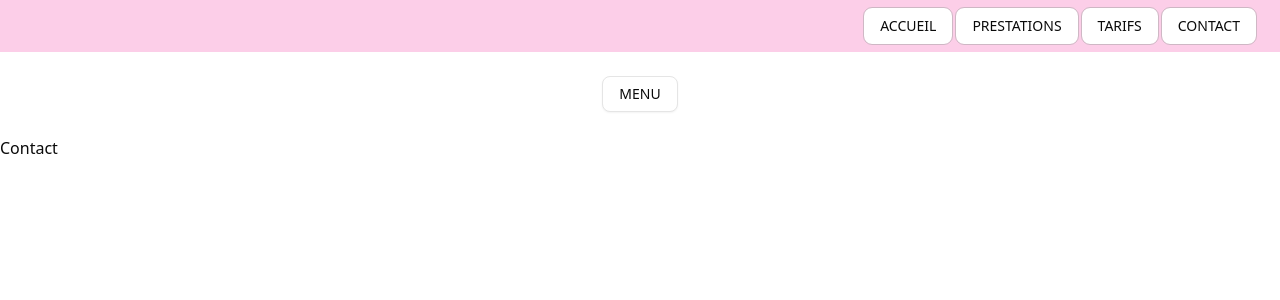
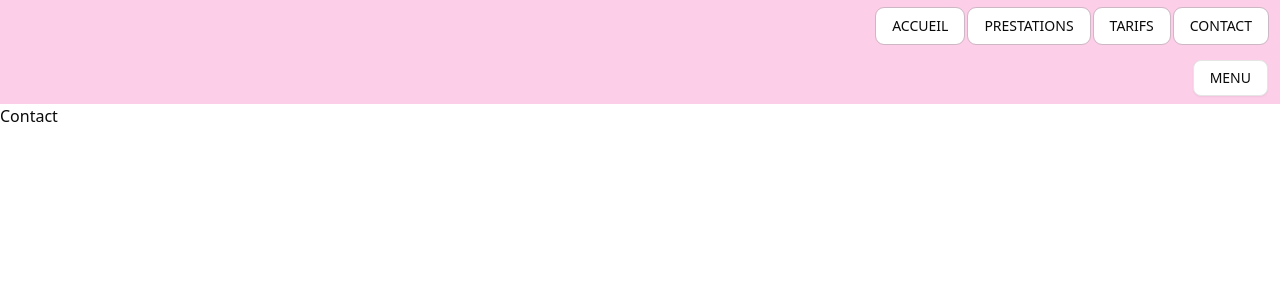
Before and after one commit to aanatema/esg17, a React (Vite) app: page /contact in a window 1280 px wide. Shown: the top 300 px of the page. Built offline with nearby package versions, Linux system fonts and the light colour scheme.

Commit message:
change in style for better visibility (temp)

```diff
--- a/src/components/Navbar/DesktopNavbar.tsx
+++ b/src/components/Navbar/DesktopNavbar.tsx
@@ -9,7 +9,7 @@ import { Link } from "react-router-dom";
 
 export default function DesktopNavbar() {
 	return (
-		<div className='flex justify-end py-2 px-6 bg-pink-200'>
+		<div className='flex justify-end py-2 px-3 bg-pink-200'>
 			<NavigationMenu>
 				<NavigationMenuList className='flex-wrap'>
 					<NavigationMenuItem>
--- a/src/components/Navbar/MobileNavbar.tsx
+++ b/src/components/Navbar/MobileNavbar.tsx
@@ -9,7 +9,7 @@ import { Link } from "react-router-dom";
 
 export default function MobileNavbar() {
 	return (
-		<div className='flex justify-center py-6'>
+		<div className='flex justify-end py-2 px-3 bg-pink-200'>
 			<DropdownMenu>
 				<DropdownMenuTrigger asChild>
 					<Button
```
